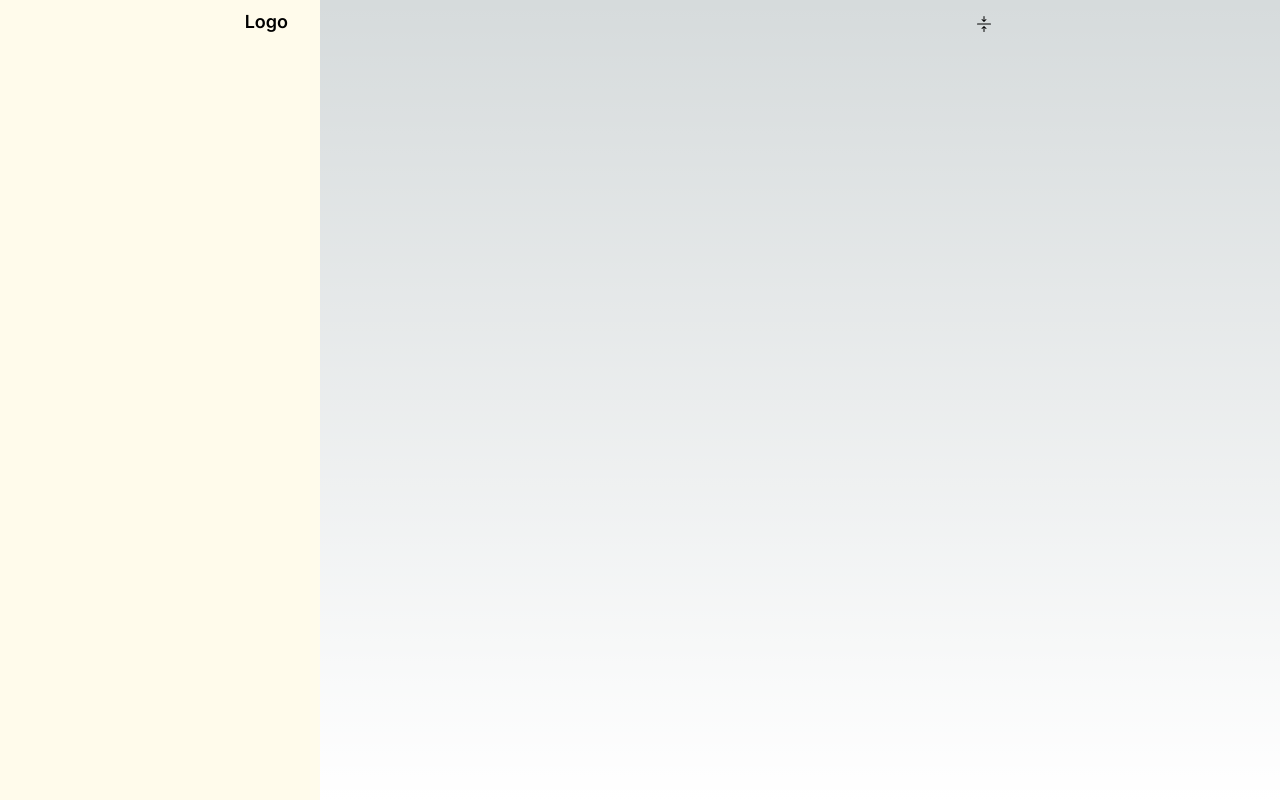
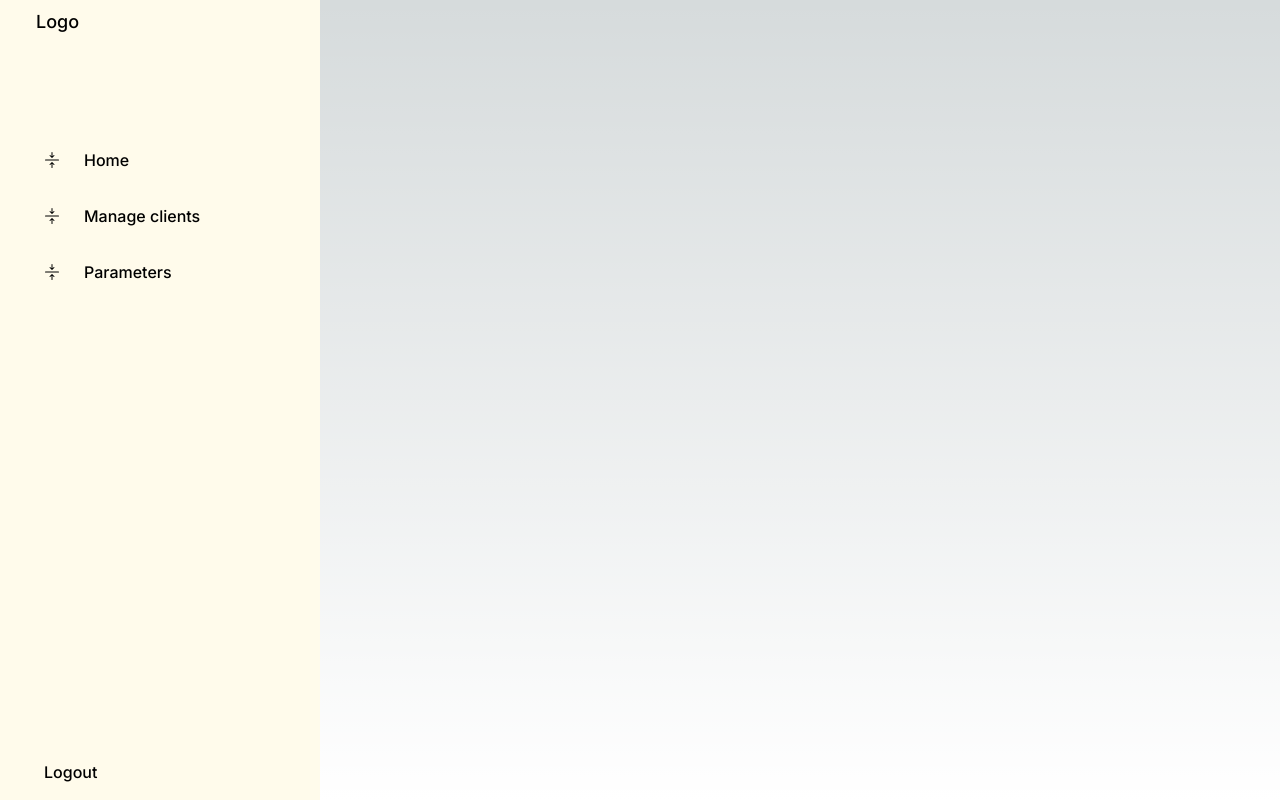
Before and after one commit to lone0s/d4sh, a Next.js app: page / in a window 1280 px wide. Built offline with nearby package versions, Linux system fonts and the light colour scheme.

Commit message:
Temporary sidebar update

```diff
--- a/components/sidebar.tsx
+++ b/components/sidebar.tsx
@@ -1,11 +1,27 @@
 "use client"
-import classNames from "classnames"
-import {useState} from "react";
+import classNames from "classnames";
+import Link from "next/link";
+import React, { useState, useMemo } from "react";
 import {BsArrowsCollapse} from "react-icons/bs"
-//Let's make a nextJs sidebar component
+import {router} from "next/client";
+
+
+const menuItems = [
+    { id: 1, label: "Home", icon: BsArrowsCollapse, link: "/" },
+    { id: 2, label: "Manage clients", icon: BsArrowsCollapse, link: "/clients" },
+    { id: 3, label: "Parameters", icon: BsArrowsCollapse, link: "/profile" },
+];
+
 export default function Sidebar() {
     const [toggle, setToggle] = useState(false);
-    const toggleHandler = () => setToggle(!toggle);
+    const [isCollapsible, setIsCollapsible] = useState(false);
+    const handleSidebarToggle = () => setToggle(!toggle);
+
+    // const activeMenu = useMemo(
+    //     () => menuItems.find((menu) => menu.link === router.pathname),
+    //     [router.pathname]
+    // );
+
 
     const classes = classNames(
         "h-screen overflow-hidden px-4 sm:px-6 lg:px-8 bg-amber-50 justify-between flex-col w-80 flex text-black",
@@ -21,22 +37,87 @@ export default function Sidebar() {
             "rotate-180": toggle
         }
     )
+    const test = "test"
+
+    const getNavItemClasses = (menu) => {
+        return classNames(
+            "flex items-center cursor-pointer hover:bg-light-lighter rounded w-full overflow-hidden whitespace-nowrap",
+            {
+                ["bg-light-lighter"]: /*activeMenu.id === menu.id*/ true,
+            }
+        );
+    };
+
+    const onMouseOver = () => {
+        setIsCollapsible(!isCollapsible);
+    };
 
     return (
-        <div className={classes}>
+        <div
+            className={classes}
+            onMouseEnter={onMouseOver}
+            onMouseLeave={onMouseOver}
+            style={{transition: "width 300ms cubic-bezier(0.2, 0, 0, 1) 0s"}}
+        >
             <div className="flex flex-col">
                 <div className="flex items-center justify-between relative">
-                    <div className="flex items-center pl-1 gap-4 font-bold"></div>
-                    {/*<LogoIcon/>*/}
-                    <span className={classNames('mt-2 text-lg font-semibold text-text', {hidden: toggle})}>
-                    Logo
-                    </span>
+                    <div className="flex items-center pl-1 gap-4">
+                        {/* Logo Icon */}
+                        <span
+                            className={classNames("mt-2 text-lg font-medium text-text", {
+                                hidden: toggle,
+                            })}
+                        >
+              Logo
+            </span>
+                    </div>
+                    {isCollapsible && (
+                        <button
+                            className={collapseIcons}
+                            onClick={handleSidebarToggle}
+                        >
+                            {/* Icone (collapse truc muche) */}
+                        </button>
+                    )}
                 </div>
-                <button className="p-4 rounded bg-light-lighter absolute right-0 w-80">
-                    <BsArrowsCollapse />
-                </button>
+                <div className="flex flex-col items-start mt-24">
+                    {menuItems.map(({ icon: Icon, ...menu }) => {
+                        const classes = getNavItemClasses(menu);
+                        return (
+                            <div className={classes}>
+                                <Link legacyBehavior={true} href={menu.link}>
+                                    <a className="flex py-4 px-3 items-center w-full h-full">
+                                        <div style={{ width: "2.5rem" }}>
+                                            <Icon />
+                                        </div>
+                                        {!toggle && (
+                                            <span
+                                                className={classNames(
+                                                    "text-md font-medium text-text-light"
+                                                )}
+                                            >
+                        {menu.label}
+                      </span>
+                                        )}
+                                    </a>
+                                </Link>
+                            </div>
+                        );
+                    })}
+                </div>
             </div>
 
+            {/*<div className={`/!*${getNavItemClasses({})}*!/ px-3 py-4`}>*/}
+            <div className={`${test} px-3 py-4`}>
+                <div style={{ width: "2.5rem" }}>
+                    {/* LogoutIcon */}
+                </div>
+                {!toggle && (
+                    <span className={classNames("text-md font-medium text-text-light")}>
+            Logout
+          </span>
+                )}
+            </div>
         </div>
-    )
-}
+    );
+};
--- a/package.json
+++ b/package.json
@@ -11,7 +11,8 @@
   "dependencies": {
     "next": "14.1.0",
     "react": "^18",
-    "react-dom": "^18"
+    "react-dom": "^18",
+    "react-icons": "^5.0.1"
   },
   "devDependencies": {
     "@types/node": "^20",
```
Also changed, not shown: 1 other file (tests, documents, lock files or other folders).
